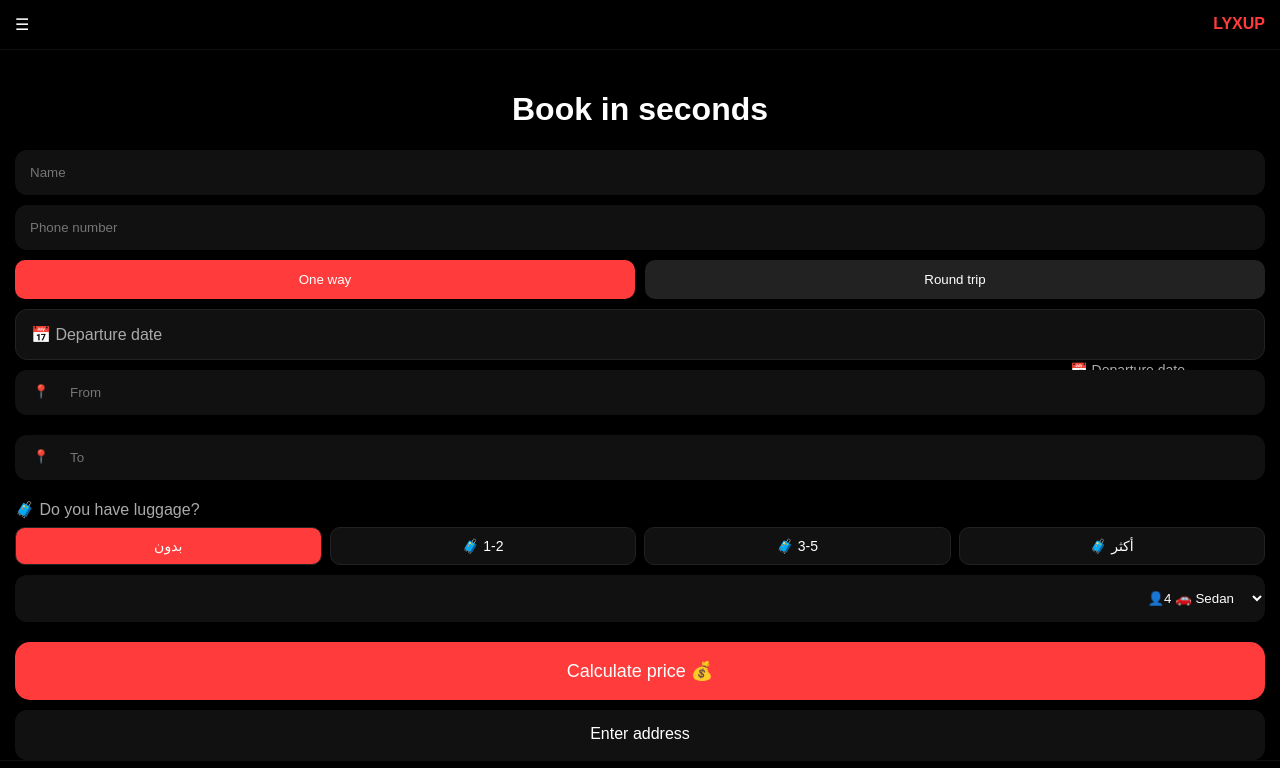
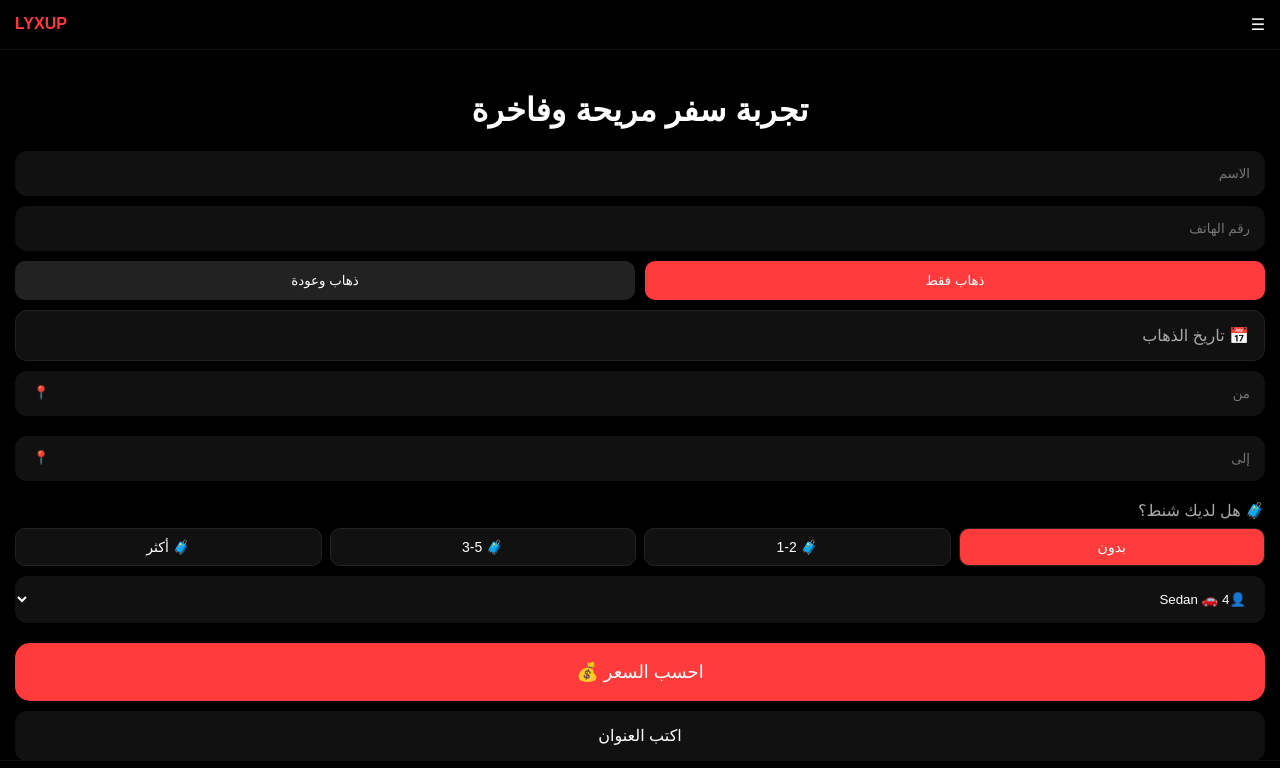
Before and after one commit to Center-usa/lyxup, a website: page public/index.html in a window 1280 px wide. Shown: the top 768 px of the page. Drawn offline with Linux system fonts and the light colour scheme; some packages are replaced by stand-ins of ours; no server answers.

Commit message:
Update index.html

```diff
--- a/public/index.html
+++ b/public/index.html
@@ -6,9 +6,6 @@
 <title>LYXUP</title>
 
 <style>
-html[dir="ltr"] .input {
-    text-align: left;
-}
 html, body {
     touch-action: manipulation;
     overflow-x: hidden;
@@ -83,7 +80,28 @@ body {
     cursor: pointer;
 }
 
-
+/* 🔥 الكمبيوتر بس */
+@media (hover: hover) and (pointer: fine) {
+    .hidden-date {
+        position: static;
+        opacity: 1;
+        width: 100%;
+        height: auto;
+        margin-bottom: 10px;
+        padding: 15px;
+        border-radius: 12px;
+        border: none;
+        background: #111;
+        color: #fff;
+        font-size: 16px;
+        direction: ltr;
+        text-align: left;
+    }
+
+    .date-box {
+        display: none;
+    }
+}
 
 /* باقي التصميم */
 .map-field-wrapper {
@@ -361,37 +379,6 @@ body {
 
 }
 
-    .desktop-date-wrapper.departure::after,
-    .desktop-date-wrapper.return::after {
-        content: attr(data-placeholder);
-        position: absolute;
-        right: 80px; /* 👈 مسافة من الأيقونة */
-        top: 50%;
-        transform: translateY(-50%);
-        color: #aaa;
-        pointer-events: none;
-        font-size: 14px;
-        white-space: nowrap;
-    }
-
-    /* 🔥 ضبط شكل input */
-    .desktop-date {
-        position: relative;
-        z-index: 2;
-        background: transparent;
-        color: transparent; /* 👈 يخفي mm/dd/yyyy */
-        caret-color: white; /* 👈 يخلي المؤشر ظاهر */
-    }
-
-    /* 🔥 أيقونة التاريخ */
-    .desktop-date::-webkit-calendar-picker-indicator {
-        filter: invert(1);
-        cursor: pointer;
-        opacity: 1;
-    }
-
-}
-
 /* لما المستخدم يختار تاريخ */
 .desktop-date-wrapper.has-value::after {
     display: none;
@@ -460,7 +447,7 @@ body {
 
 <div class="hero">
 
-<h1 id="title"></h1>
+<h1>تجربة سفر مريحة وفاخرة</h1>
 
 <input id="name" class="input" placeholder="الاسم">
 <input id="phone" class="input" placeholder="رقم الهاتف">
@@ -523,7 +510,7 @@ body {
 </div>
 <div class="luggage-section">
 
-    <div id="luggageTitle" class="luggage-title"></div>
+    <div class="luggage-title">🧳 هل لديك شنط؟</div>
 
     <div class="luggage-options">
 
@@ -544,9 +531,7 @@ body {
     <option value="coaster">👤20+ 🚌 Coaster </option>
 </select>
 
-<button id="priceBtn" class="btn primary" onclick="calculatePrice()">
-  احسب السعر 💰
-</button>
+<button class="btn primary" onclick="calculatePrice()">احسب السعر 💰</button>
 
 <div id="price" class="price-box">السعر: --</div>
 <div class="currency-box">
@@ -712,128 +697,6 @@ aria-label="احجز خدمة VIP">
 </script>
 
 <script>
-	const translations = {
-  ar: {
-    title: "احجز في ثواني",
-    name: "الاسم",
-    phone: "رقم الهاتف",
-    from: "من",
-    to: "إلى",
-    price: "احسب السعر 💰",
-    oneWay: "ذهاب فقط",
-    round: "ذهاب وعودة",
-    luggage: "🧳 هل لديك شنط؟",
-    confirm: "💬إرسال تفاصيل الحجز عبر واتساب💬",
-
-    // 🔥 التاريخ
-    dateDeparture: "📅 تاريخ الذهاب",
-    dateReturn: "📅 تاريخ العودة",
-
-    // 🔥 alerts
-    fillData: "من فضلك اكمل البيانات",
-    error: "❌ حصل خطأ",
-    writeAddress: "اكتب العنوان",
-    calcFirst: "احسب السعر الأول",
-    choosePayment: "من فضلك اختر نوع الدفع",
-    cancel: "تم إلغاء العملية",
-    dateError: "تاريخ العودة لازم يكون بعد تاريخ الذهاب",
-
-    // 🔥 WhatsApp
-    whatsapp: {
-      title: "🚗 *حجز LYXUP*",
-      name: "👤 *الاسم:*",
-      phone: "📞 *الموبايل:*",
-      from: "📍 *من:*",
-      to: "📍 *إلى:*",
-      car: "🚘 *السيارة:*",
-      bags: "🧳 *الشنط:*",
-      success: "✨ تم إرسال طلبك بنجاح، وسيتم التواصل معك لتأكيد الحجز."
-    }
-  },
-
-  en: {
-    title: "Book in seconds",
-    name: "Name",
-    phone: "Phone number",
-    from: "From",
-    to: "To",
-    price: "Calculate price 💰",
-    oneWay: "One way",
-    round: "Round trip",
-    luggage: "🧳 Do you have luggage?",
-    confirm: "💬Send booking via WhatsApp💬",
-
-    // 🔥 التاريخ
-    dateDeparture: "📅 Departure date",
-    dateReturn: "📅 Return date",
-
-    // 🔥 alerts
-    fillData: "Please fill all fields",
-    error: "❌ Something went wrong",
-    writeAddress: "Enter address",
-    calcFirst: "Calculate price first",
-    choosePayment: "Please select payment type",
-    cancel: "Operation cancelled",
-    dateError: "Return date must be after departure",
-
-    // 🔥 WhatsApp
-    whatsapp: {
-      title: "🚗 *LYXUP Booking*",
-      name: "👤 *Name:*",
-      phone: "📞 *Phone:*",
-      from: "📍 *From:*",
-      to: "📍 *To:*",
-      car: "🚘 *Car:*",
-      bags: "🧳 *Luggage:*",
-      success: "✨ Your request has been sent successfully. We will contact you shortly."
-    }
-  },
-
-  es: {
-    title: "Reserva en segundos",
-    name: "Nombre",
-    phone: "Número de teléfono",
-    from: "Desde",
-    to: "Hasta",
-    price: "Calcular precio 💰",
-    oneWay: "Solo ida",
-    round: "Ida y vuelta",
-    luggage: "🧳 ¿Tienes equipaje?",
-    confirm: "💬Enviar reserva por WhatsApp💬",
-
-    // 🔥 التاريخ
-    dateDeparture: "📅 Fecha de salida",
-    dateReturn: "📅 Fecha de regreso",
-
-    // 🔥 alerts
-    fillData: "Por favor completa los datos",
-    error: "❌ Ocurrió un error",
-    writeAddress: "Introduce la dirección",
-    calcFirst: "Calcula el precio primero",
-    choosePayment: "Selecciona el tipo de pago",
-    cancel: "Operación cancelada",
-    dateError: "La fecha de regreso debe ser posterior",
-
-    // 🔥 WhatsApp
-    whatsapp: {
-      title: "🚗 *Reserva LYXUP*",
-      name: "👤 *Nombre:*",
-      phone: "📞 *Teléfono:*",
-      from: "📍 *Desde:*",
-      to: "📍 *Hasta:*",
-      car: "🚘 *Vehículo:*",
-      bags: "🧳 *Equipaje:*",
-      success: "✨ Tu solicitud ha sido enviada. Nos pondremos en contacto contigo."
-    }
-  }
-};
-let browserLang = navigator.language;
-
-let lang =
-  localStorage.getItem("lang") ||
-  (browserLang.startsWith("ar") ? "ar" :
-   browserLang.startsWith("es") ? "es" :
-   "en");
 const API_URL =
   window.location.hostname === "localhost" ||
   window.location.hostname === "127.0.0.1" ||
@@ -862,72 +725,6 @@ function selectBags(val, el){
         alert("يفضل اختيار SUV أو H1 بسبب عدد الشنط");
     }
 }
-	function applyTranslations() {
-  const t = translations[lang];
-
-  // العنوان
-  document.getElementById("title").innerText = t.title;
-
-  // الحقول
-  document.getElementById("name").placeholder = t.name;
-  document.getElementById("phone").placeholder = t.phone;
-  document.getElementById("from").placeholder = t.from;
-  document.getElementById("to").placeholder = t.to;
-
-  // 🔥 أزرار الرحلة
-  const oneWayBtn = document.getElementById("oneWayBtn");
-  if(oneWayBtn){
-    oneWayBtn.innerText = t.oneWay;
-  }
-
-  const roundBtn = document.getElementById("roundBtn");
-  if(roundBtn){
-    roundBtn.innerText = t.round;
-  }
-
-  // 🔥 الشنط
-  const luggageTitle = document.getElementById("luggageTitle");
-  if(luggageTitle){
-    luggageTitle.innerText = t.luggage;
-  }
-
-  // 🔥 التاريخ (موبايل)
-  const dateText = document.getElementById("dateText");
-  if(dateText){
-    dateText.innerText = t.dateDeparture;
-  }
-
-  const returnDateText = document.getElementById("returnDateText");
-  if(returnDateText){
-    returnDateText.innerText = t.dateReturn;
-  }
-
-  // 🔥 التاريخ (كمبيوتر - placeholder)
-  const depWrapper = document.querySelector(".desktop-date-wrapper.departure");
-  if(depWrapper){
-    depWrapper.setAttribute("data-placeholder", t.dateDeparture);
-  }
-
-  const retWrapper = document.querySelector(".desktop-date-wrapper.return");
-  if(retWrapper){
-    retWrapper.setAttribute("data-placeholder", t.dateReturn);
-  }
-
-  // 🔥 زر السعر
-  const priceBtn = document.getElementById("priceBtn");
-  if(priceBtn){
-    priceBtn.innerText = t.price;
-  }
-
-  // 🔥 زر واتساب
-  const confirmBtn = document.getElementById("confirmBtn");
-  if(confirmBtn){
-    confirmBtn.innerText = t.confirm;
-  }
-
-  // 🔥 اتجاه الصفحة
-  document.documentElement.dir = lang === "ar" ? "rtl" : "ltr";
-}
 
 function syncDate(val){
     const wrapper = document.querySelector(".desktop-date-wrapper.departure");
@@ -948,13 +745,13 @@ function syncDate(val){
 
         if(returnInput.value && new Date(returnInput.value) < new Date(val)){
             returnInput.value = "";
-            document.getElementById("returnDateText").innerText = translations[lang].dateReturn;
+            document.getElementById("returnDateText").innerText = "📅 تاريخ العودة";
             document.querySelector(".desktop-date-wrapper.return")?.classList.remove("has-value");
         }
 
         if(returnMobile.value && returnMobile.value < val){
             returnMobile.value = "";
-            document.getElementById("returnDateText").innerText = translations[lang].dateReturn;
+            document.getElementById("returnDateText").innerText = "📅 تاريخ العودة";
             document.querySelector(".desktop-date-wrapper.return")?.classList.remove("has-value");
         }
 
@@ -982,13 +779,13 @@ function setDate(){
 
         if(returnInput.value && new Date(returnInput.value) < new Date(val)){
             returnInput.value = "";
-            document.getElementById("returnDateText").innerText = translations[lang].dateReturn;
+            document.getElementById("returnDateText").innerText = "📅 تاريخ العودة";
             document.querySelector(".desktop-date-wrapper.return")?.classList.remove("has-value");
         }
 
         if(returnMobile.value && returnMobile.value < val){
             returnMobile.value = "";
-            document.getElementById("returnDateText").innerText = translations[lang].dateReturn;
+            document.getElementById("returnDateText").innerText = "📅 تاريخ العودة";
             document.querySelector(".desktop-date-wrapper.return")?.classList.remove("has-value");
         }
     }
@@ -1161,67 +958,62 @@ function sendWhatsApp(){
     let price = document.getElementById("price").innerText;
     let car = document.getElementById("carType").value;
 
-    const t = translations[lang];
-    const w = t.whatsapp;
-
-    // 🔥 validation
+    // 🔥 validation مهم
     if(!name || !phone || !from || !to){
-        alert(t.fillData);
+        alert("من فضلك اكمل البيانات");
         return;
     }
-
-    // 🔥 تحديد نوع الجهاز
+	// 🔥 نحدد هل ده كمبيوتر ولا موبايل
 let isDesktop = window.matchMedia("(hover: hover) and (pointer: fine)").matches;
 
 let date = "";
 let returnDate = "";
 
 if(isDesktop){
+    // 💻 كمبيوتر
     date = document.getElementById("date-desktop").value;
     returnDate = document.getElementById("returnDate-desktop").value;
 }else{
+    // 📱 موبايل
     date = document.getElementById("date").value;
     returnDate = document.getElementById("returnDate").value;
 }
-
-    // 🔥 validation التواريخ
 if(tripType === "round" && date && returnDate){
     if(new Date(returnDate) < new Date(date)){
-            alert(t.dateError);
+        alert("تاريخ العودة لازم يكون بعد تاريخ الذهاب");
         return;
     }
 }
 
-    // 🔥 نص التاريخ مترجم
 let tripDateText = "";
 
 if(tripType === "oneway"){
     if(date){
-            tripDateText = `📅 ${date}`;
+        tripDateText = `📅 *تاريخ الذهاب:* ${date}`;
     }
 }else{
     if(date && returnDate){
-            tripDateText = `📅 ${date}\n📅 ${returnDate}`;
-        }
-    }
-
-    // 🔥 الرسالة الديناميك
-    let msg = `${w.title}
-
-${w.name} ${name}
-${w.phone} ${phone}
-
-${w.from} ${from}
-${w.to} ${to}
-
-${tripDateText}
-
-${w.car} ${car}
-${w.bags} ${bags}
-
-💰 *${price}*
-
-${w.success}`;
+        tripDateText = `📅 *تاريخ الذهاب:* ${date}\n📅 *تاريخ العودة:* ${returnDate}`;
+    }
+}
+
+
+    let msg = `🚗 *حجز LYXUP*
+
+👤 *الاسم:* ${name}
+📞 *الموبايل:* ${phone}
+
+📍 *من:* ${from}
+📍 *إلى:* ${to}
+
+\n${tripDateText}\n
+
+🚘 *السيارة:* ${car}
+🧳 *الشنط:* ${bags}
+
+💰 *${price}*:
+
+✨ *تم إرسال طلبك بنجاح، وسيتم التواصل معك لتأكيد الحجز.*`;
 
     window.open(`https://api.whatsapp.com/send?phone=201202712711&text=${encodeURIComponent(msg)}`);
 }
@@ -1240,7 +1032,7 @@ async function calculatePrice(){
     }
 
     if(!from || !to){
-        document.getElementById("price").innerText = translations[lang].writeAddress;
+        document.getElementById("price").innerText = "اكتب العنوان";
         return;
     }
 
@@ -1378,7 +1170,7 @@ function payPaypal(){
     }
 
     if(!window.realPrice){
-        alert(translations[lang].calcFirst);
+        alert("احسب السعر الأول");
         return;
     }
 
@@ -1611,7 +1403,7 @@ function togglePaymentOptions(){
 		}, 2000);
 		}
 }
-applyTranslations();
+
 </script>
 <script src="https://www.paypal.com/sdk/js?client-id=AboKpdw5yBx0BcbJtgeRFZr_070wcECHZgFtg3ebXmAfIkoUtU-OuF32rftLRzEM_sHWBSxzQpcibwkf&currency=EUR"></script>
 </body>
```
Lines whose indentation alone changed are shown as unchanged.
